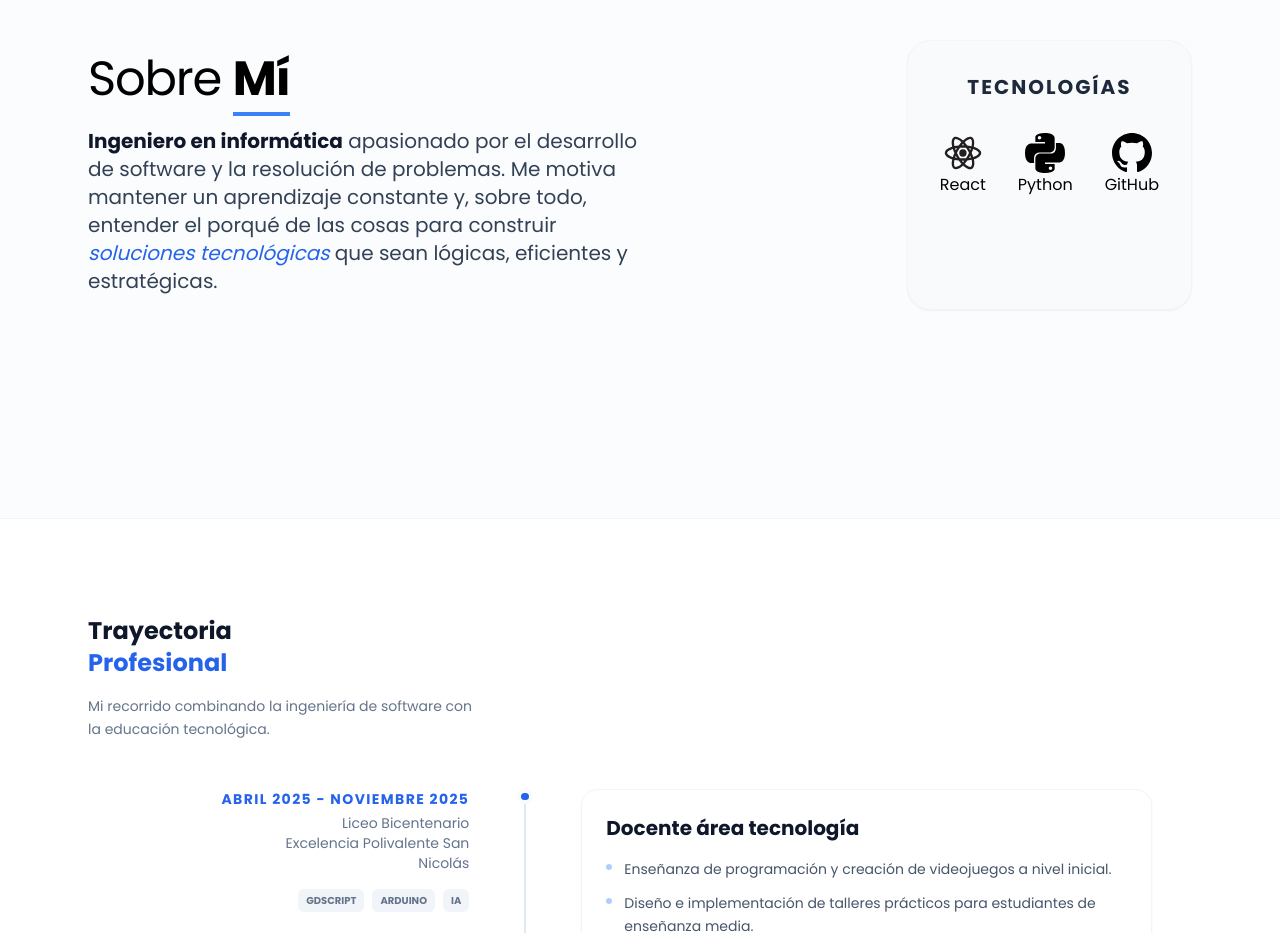
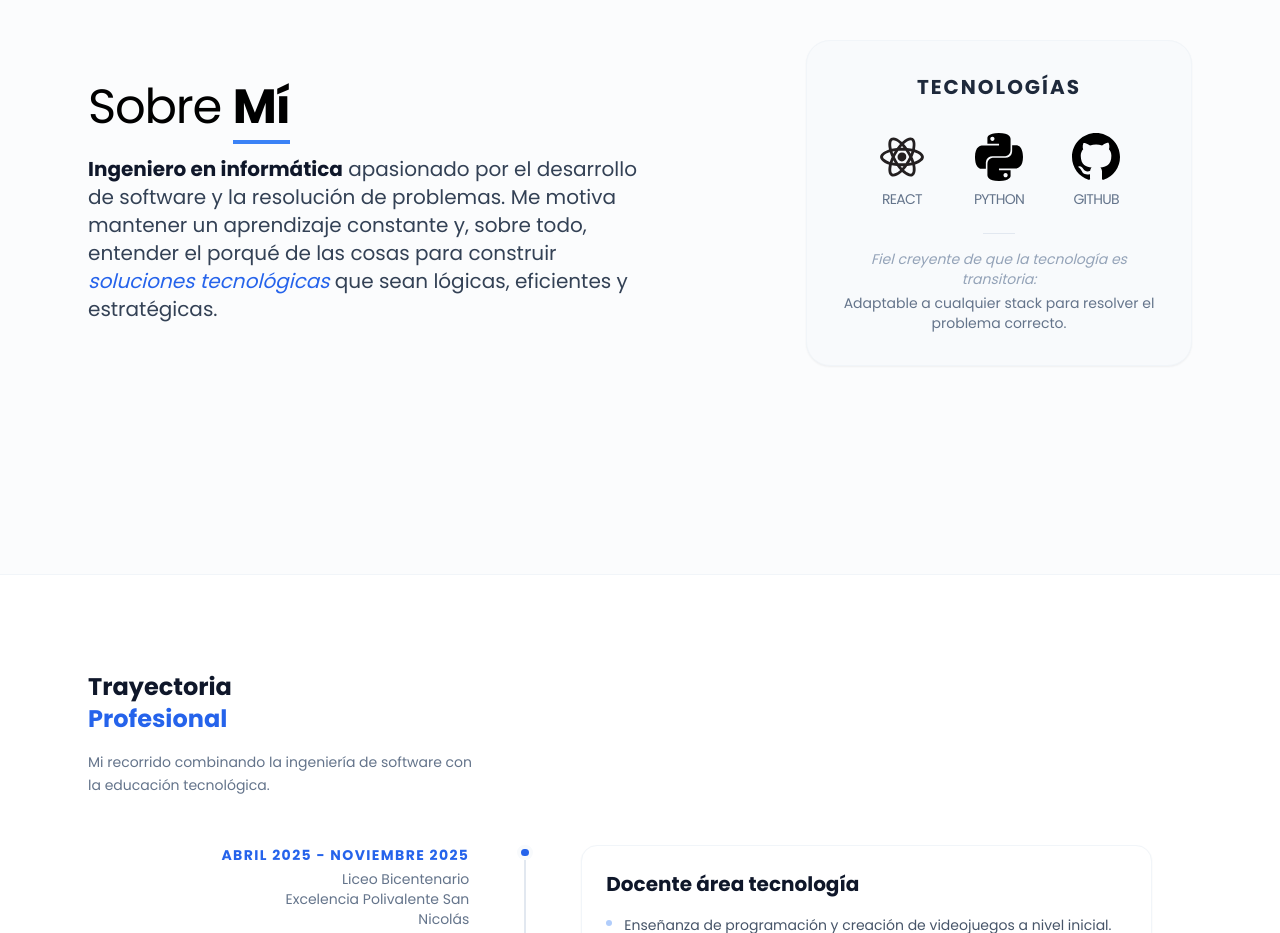
Before and after one commit to jrge-dev/inicio, a React (Vite) app: page / in a window 1280 px wide. Shown: the part 820-1753 px from the top of the page. Built offline with nearby package versions, Linux system fonts and the light colour scheme.

Commit message:
Update ui and texts

```diff
--- a/src/layouts/Technolgies.layout.jsx
+++ b/src/layouts/Technolgies.layout.jsx
@@ -2,25 +2,40 @@ import ReactIcon from "../assets/react-icon.svg";
 import PythonIcon from "../assets/python.svg";
 import GithubIcon from "../assets/github.svg";
 
-function Technologies() {
+export default function Technologies() {
+  const mainTech = [
+    { icon: ReactIcon, name: "React" },
+    { icon: PythonIcon, name: "Python" },
+    { icon: GithubIcon, name: "GitHub" },
+  ];
+
   return (
-    <>
-      <div className="flex flex-row justify-center  space-x-8 mb-20">
-        <div className="flex flex-col items-center">
-          <img src={ReactIcon} width={40} height={40} alt="React Icon" />{" "}
-          <span>React</span>
-        </div>
-        <div className="flex flex-col items-center">
-          <img src={PythonIcon} width={40} height={40} alt="Python Icon" />{" "}
-          <span>Python</span>
-        </div>
-        <div className="flex flex-col items-center">
-          <img src={GithubIcon} width={40} height={40} alt="" />{" "}
-          <span>GitHub</span>{" "}
-        </div>
+    <div className="flex flex-col items-center">
+      <div className="flex flex-row justify-center space-x-12 mb-10">
+        {mainTech.map((tech, i) => (
+          <div key={i} className="flex flex-col items-center group">
+            <img
+              src={tech.icon}
+              className="w-10 h-10 md:w-12 md:h-12 object-contain"
+              alt={`${tech.name} Icon`}
+            />
+            <span className="mt-2 text-sm font-medium text-slate-500 uppercase tracking-tighter">
+              {tech.name}
+            </span>
+          </div>
+        ))}
       </div>
-    </>
+
+      <div className="relative max-w-xs text-center">
+        <div className="absolute -top-4 left-1/2 -translate-x-1/2 w-8 h-[1px] bg-slate-200"></div>
+
+        <p className="text-xs md:text-sm text-slate-400 italic leading-relaxed">
+          Fiel creyente de que la tecnología es transitoria:
+          <span className="block font-medium text-slate-500 not-italic mt-1">
+            Adaptable a cualquier stack para resolver el problema correcto.
+          </span>
+        </p>
+      </div>
+    </div>
   );
 }
-
-export default Technologies;
```
